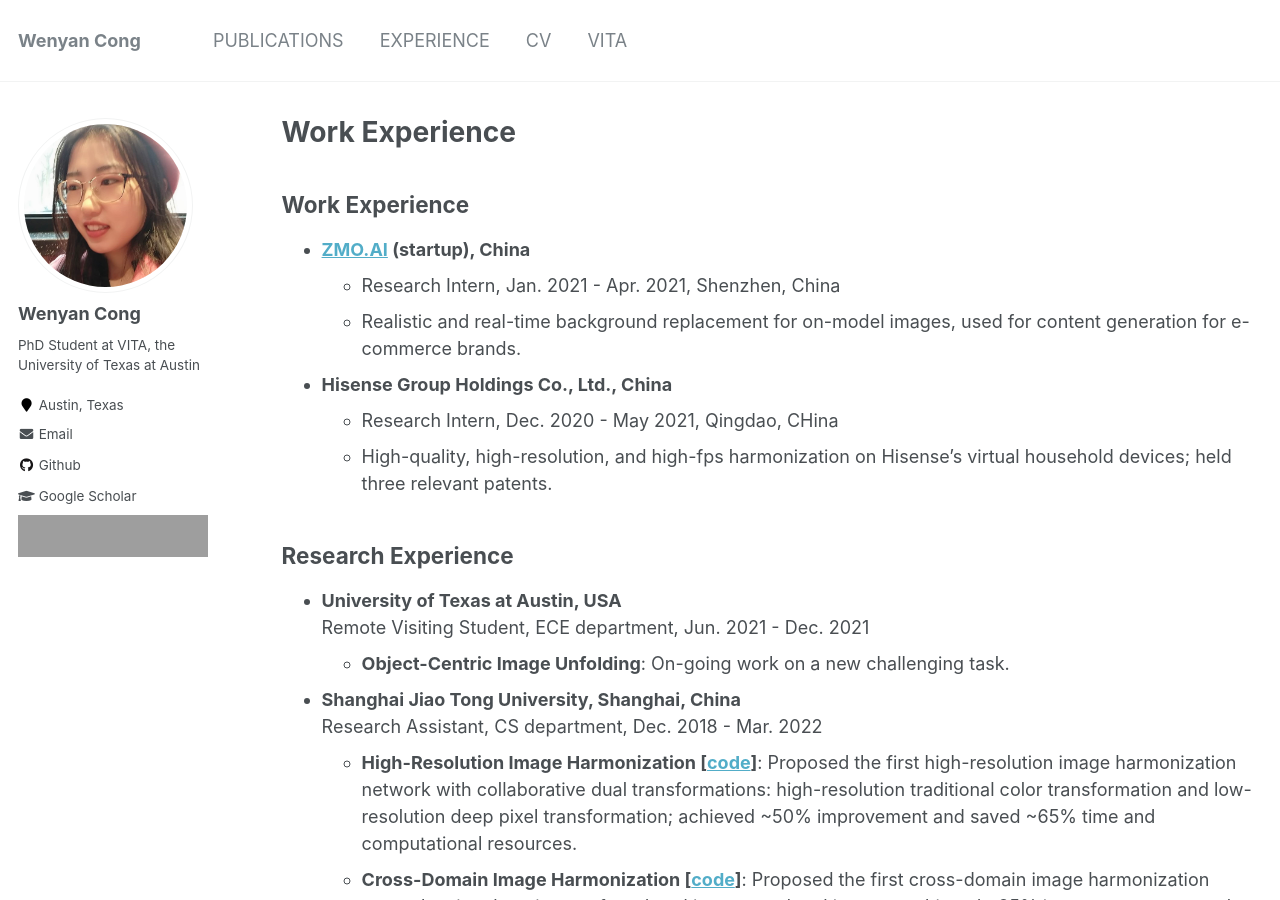
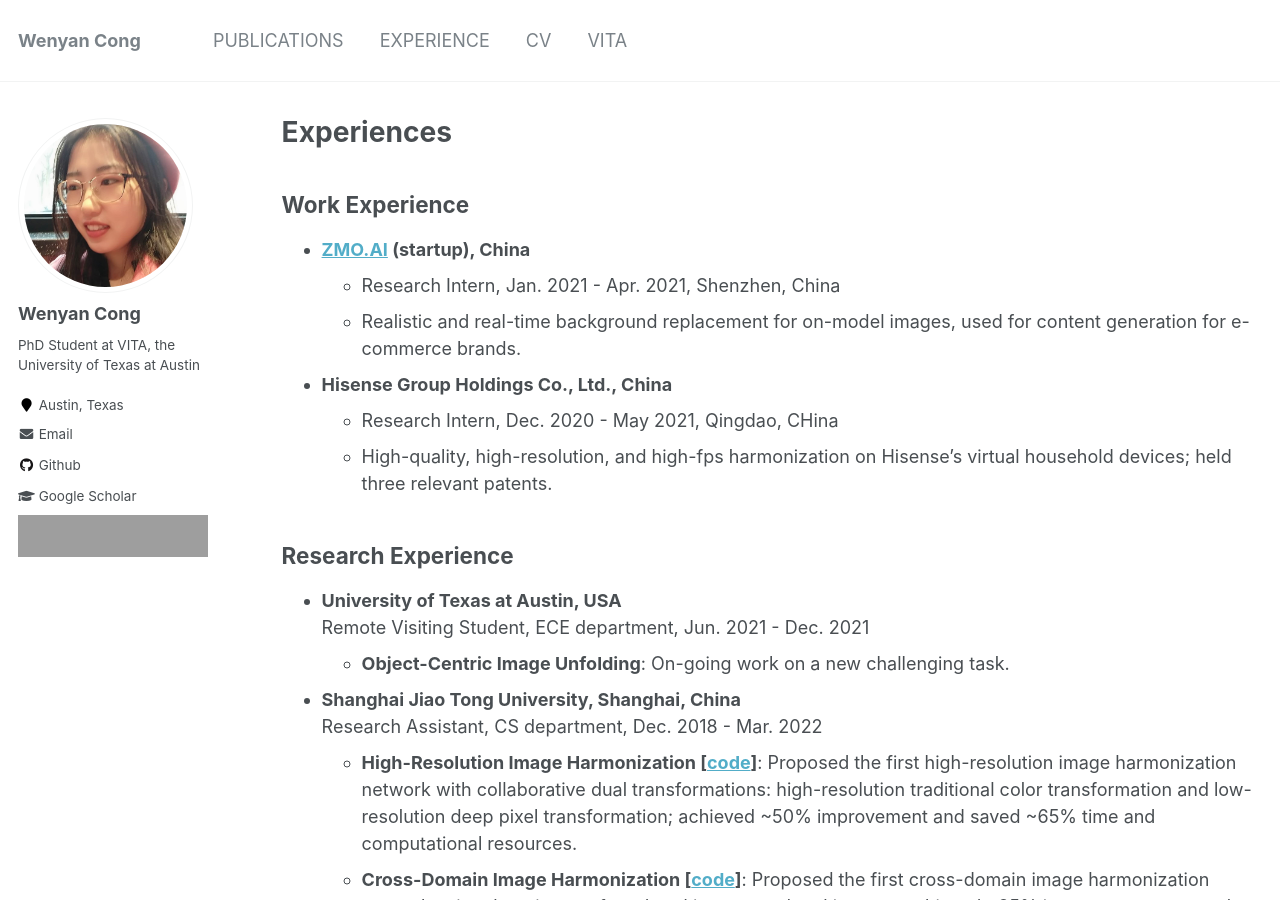
Before and after one commit to cathyjasmine/cathyjasmine.github.io, a Jekyll site: the page built from _pages/experiences.md, in a window 1280 px wide and 900 px high. Built offline with Jekyll 4.4.1, drawn with Linux system fonts in a browser that asks for light colours; grey boxes are pictures that could not be loaded.

Commit message:
Update experiences.md

```diff
--- a/_pages/experiences.md
+++ b/_pages/experiences.md
@@ -1,6 +1,6 @@
 ---
 layout: archive
-title: "Work Experience"
+title: "Experiences"
 permalink: /experiences/
 author_profile: true
 ---
```
